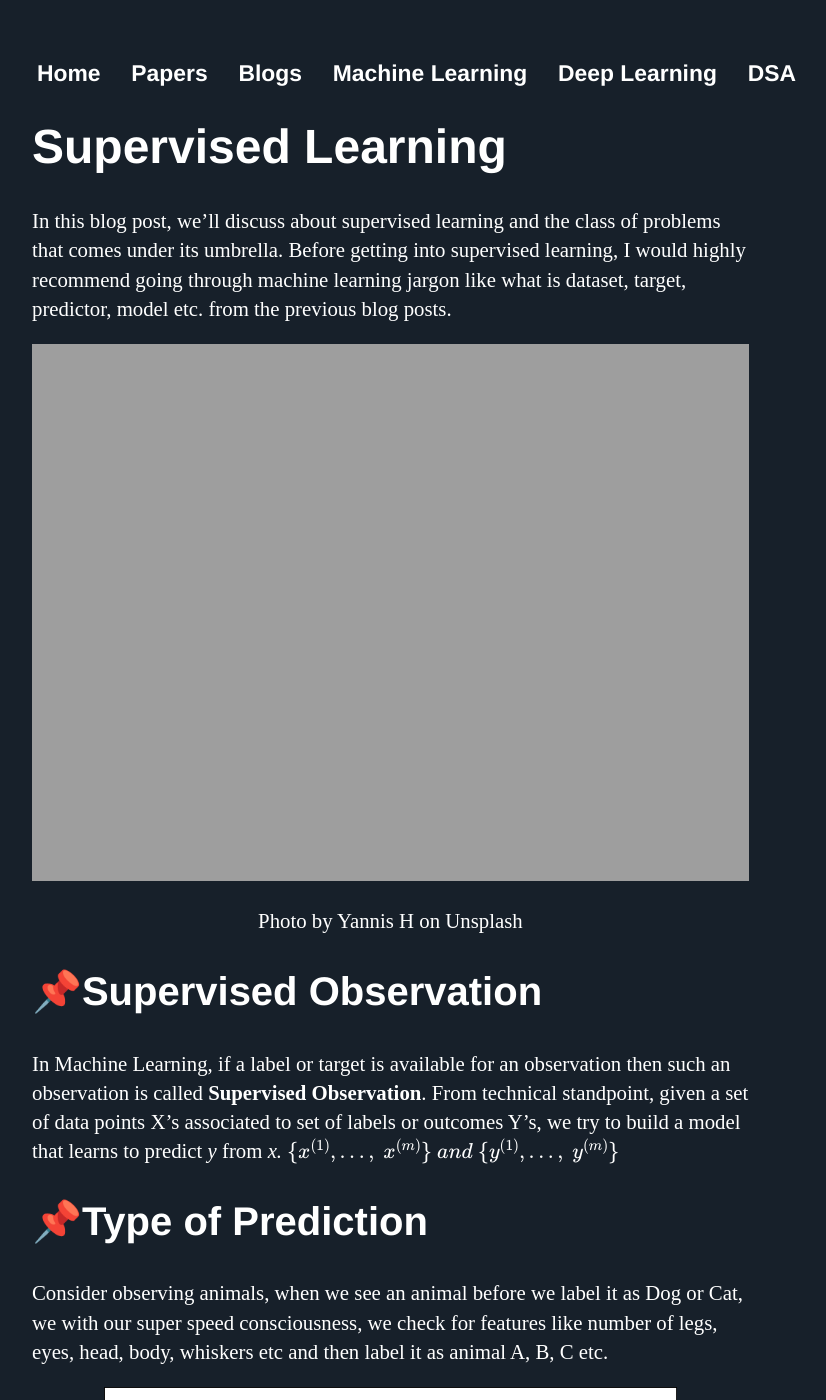
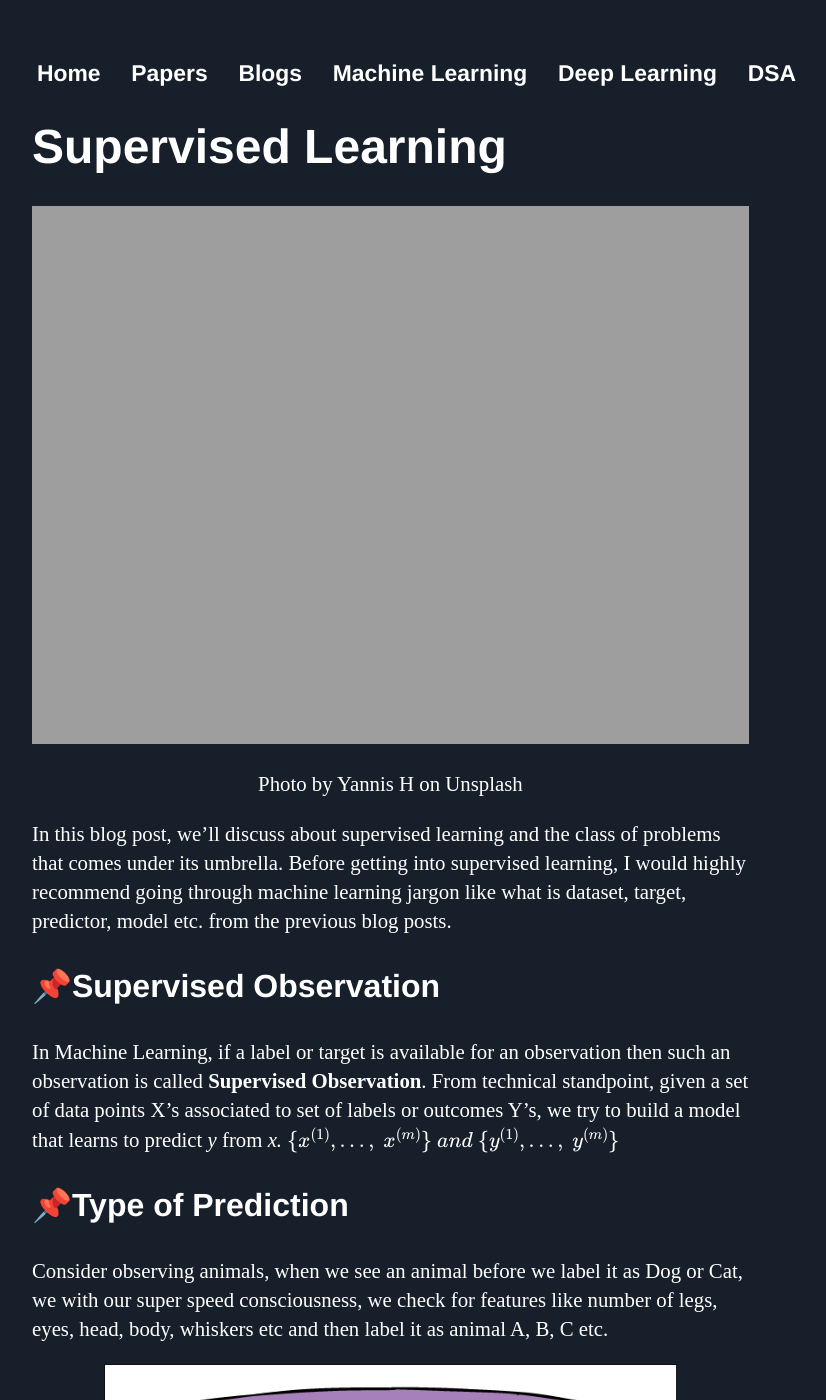
Before and after one commit to Mayurji/mayurji.github.io, a Jekyll site: the page built from _machine-learning/Supervised Learning.md, in a window 1280 px wide and 1400 px high. Shown: the whole window, without its empty margins (160-986 px from the left). Built offline with Jekyll 4.4.1, drawn with Linux system fonts in a browser that asks for light colours; formulas are drawn with MathJax 3; comment, search, counter and statistics services are not loaded.

Commit message:
Update Supervised Learning.md

```diff
--- a/_machine-learning/Supervised Learning.md
+++ b/_machine-learning/Supervised Learning.md
@@ -7,21 +7,23 @@ date:   2021-02-14 17:43:52 +0530
 {% include mathjax.html %}
 
 # Supervised Learning
-In this blog post, we'll discuss about supervised learning and the class of problems that comes under its umbrella. Before getting into supervised learning, I would highly recommend going through machine learning jargon like what is dataset, target, predictor, model etc. from the [previous blog posts](https://mayurji.github.io/machine-learning/).
 
 <center>
 <img src="{{site.url}}/assets/images/ml/yannis-h-uaPaEM7MiQQ-unsplash.jpg"  style="zoom: 5%  background-color:#DCDCDC;" width="100%" height=auto/><br>
 <p><span>Photo by <a href="https://unsplash.com/@yanphotobook?utm_source=unsplash&amp;utm_medium=referral&amp;utm_content=creditCopyText">Yannis H</a> on <a href="https://unsplash.com/s/photos/teaching?utm_source=unsplash&amp;utm_medium=referral&amp;utm_content=creditCopyText">Unsplash</a></span></p>
 </center>
 
-## 📌Supervised Observation
+In this blog post, we'll discuss about supervised learning and the class of problems that comes under its umbrella. Before getting into supervised learning, I would highly recommend going through machine learning jargon like what is dataset, target, predictor, model etc. from the [previous blog posts](https://mayurji.github.io/machine-learning/).
+
+
+### 📌Supervised Observation
 
 In Machine Learning,  if a label or target is available for an observation then such an observation is called **Supervised Observation**. From technical standpoint, given a set of data points X's associated to set of labels or outcomes Y's, we try to build a model that learns to predict *y* from *x.*
 $$
 \{x^{(1)},...,\ x^{(m)}\} \ and \ \{y^{(1)}, ..., \ y^{(m)}\}
 $$
 
-## 📌Type of Prediction
+### 📌Type of Prediction
 
 Consider observing animals, when we see an animal before we label it as Dog or Cat, we with our super speed consciousness, we check for features like number of legs, eyes, head, body, whiskers etc and then label it as animal A, B, C etc.
 
@@ -41,7 +43,7 @@ Now, consider predicting the price of a stock, we know that stock prices are vol
 
 Problems like stock price prediction, house price prediction etc all come under a class of problem called as **Regression**. Thus, here we predict the predictors/observation as **one of infinite continuous value.** Examples - Linear Regression, Decision Tree based Regression etc.
 
-## 📌Type of Model
+### 📌Type of Model
 
 <center>
 <img src="{{site.url}}/assets/images/ml/Discriminative_Generative.png"  style="zoom: 5%  background-color:#DCDCDC;"  width="80%" height=auto/><br>
@@ -51,16 +53,20 @@ Problems like stock price prediction, house price prediction etc all come under
 A model can learn to classify animals or predict the price of the stock in two different ways.
 
 First, Discriminative Model, where the model learns to build an decision boundary based on which it classifies predictors as target A or B. Discriminative modeling tries to directly predict y given x. Examples-Linear Regression.
+<br>
 $$
 Discriminative\ Model: P(y\ | \ x)
 $$
+<br>
 Second, Generative Model, where the model learns from the probability distribution of predictors *x* based on given y and then deduce the target *y* given *x*. Example-Naive Bayes.
+<br>
 $$
 Generative \ Model: Estimate \ P(x \ | \ y) \ and \ deduce \ P(y \ | \ x)
 $$
+<br>
 Thus, we can perform classification or regression based on either discriminative approach or generative approach.
 
-## 📌Loss Function
+### 📌Loss Function
 
 Loss function is one of the key component of supervised learning. Each machine learning algorithm has a loss function which helps in learning the pattern of the predictors and then estimating the target *y*. Loss Function takes the estimated y_hat as input for a real data point and compared with real target y and finds the difference between them.
 
@@ -73,7 +79,7 @@ Consider a linear regression problem, the loss function plays the role to genera
 
 *The **least squares method** is a statistical **procedure** to find the best fit for a set of data points by minimizing the sum of  the offsets or residuals of points from the plotted curve. **Least squares** regression is **used** to predict the behavior of dependent variables.*
 
-Common Loss Function
+**Common Loss Function**
 
 * Mean Squared Error
 * Mean Absolute Error
@@ -81,7 +87,7 @@ Common Loss Function
 * Cross-Entropy Loss
 * Hinge Loss
 
-## 📌Parameter Update θ
+### 📌Parameter Update θ
 
 When a model tries to learn or identify the pattern in the data, it keeps some reference points while learning. These reference points updates every time the new data is seen by the model. Technically these reference points are called as **Coefficients** of the learned equation.
 
@@ -94,7 +100,7 @@ In Linear Regression, the model learn these parameters while training the model
 
 An algorithm that is widely used for parameter update is **Gradient Descent**. Gradient Descent uses partial derivatives to update the parameter θ. Similarly there are other ways to find parameters updates like Likelihood and Newton's Algorithm.
 
-## 📌Evaluation
+### 📌Evaluation
 
 In supervised learning, the evaluation is quite simple in both the classification and regression problem. Since the dataset is labelled, we can create a separate test set and validation set from our dataset and use the trained model to predict how accurately it classifies on test set by metric using accuracy, precision, recall, f1-score etc.
 
```
